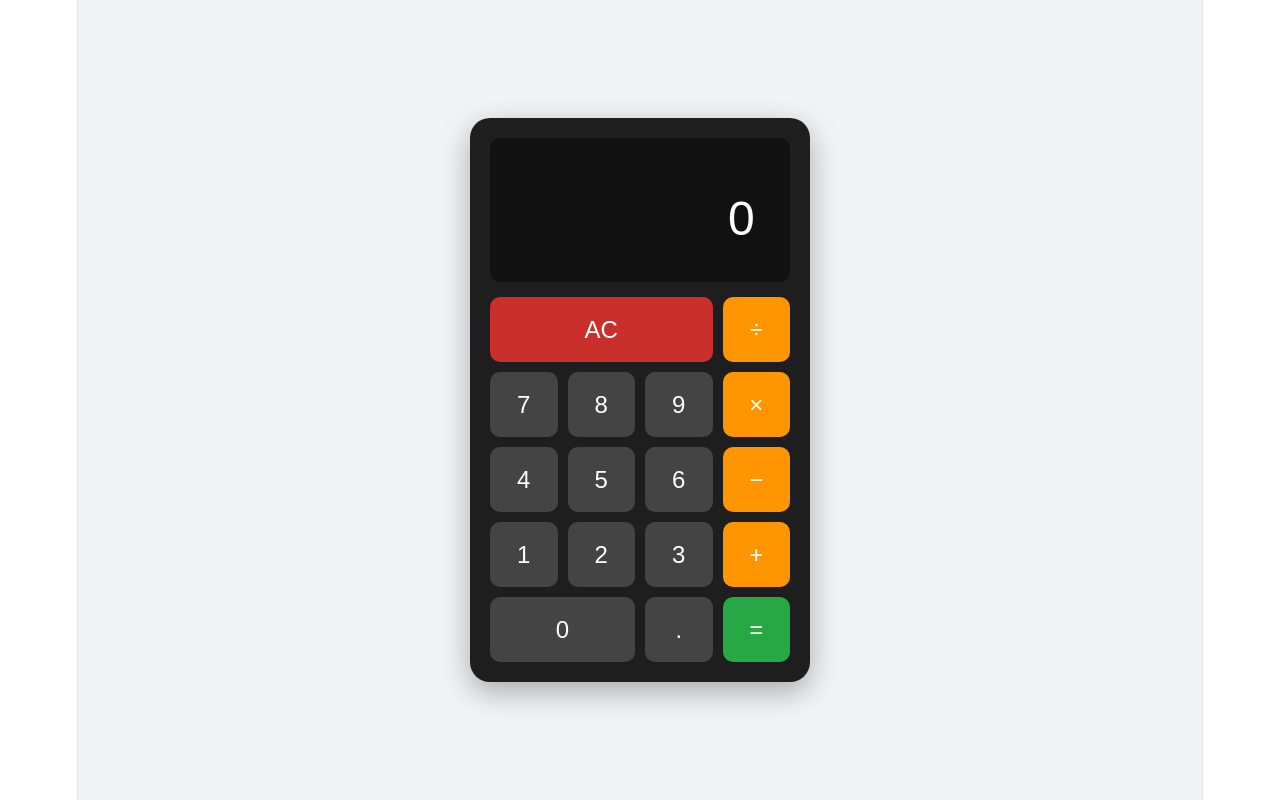
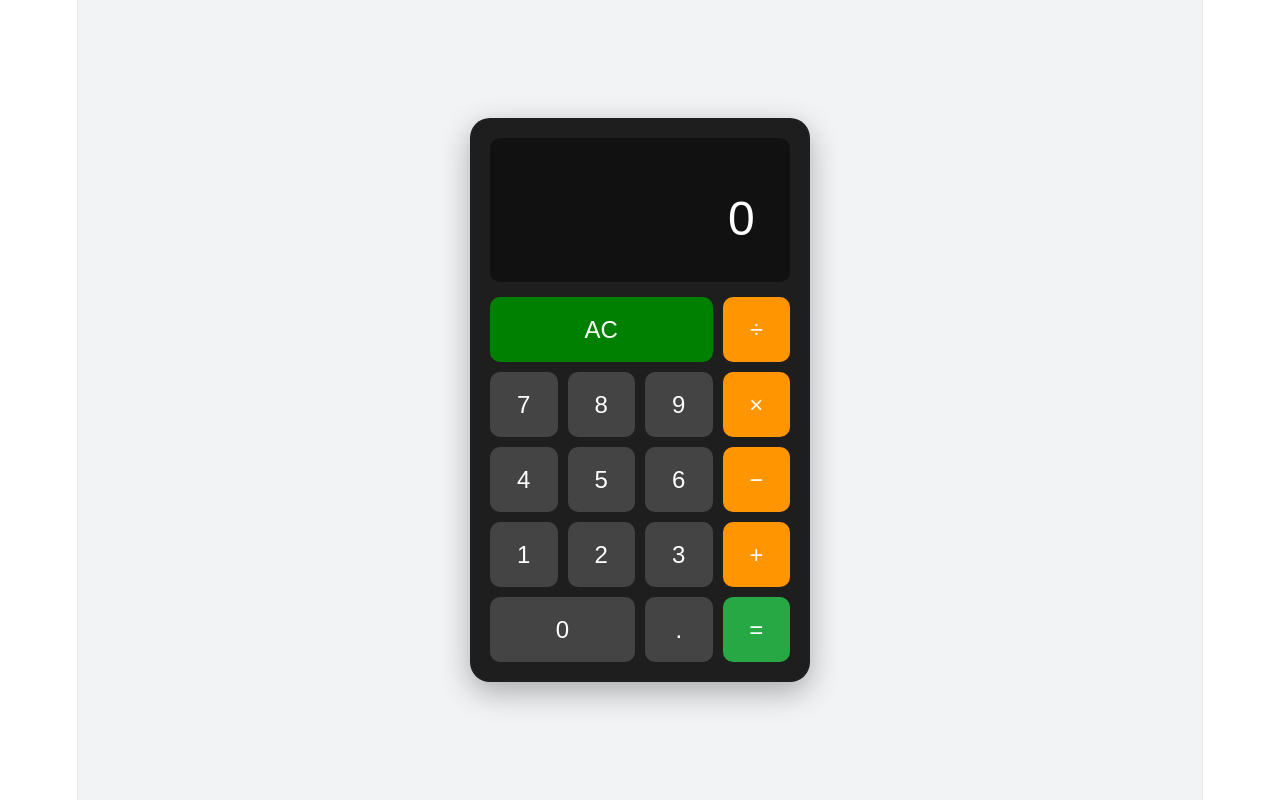
Before and after one commit to chandanams19/calaculator, a React (Vite) app: page / in a window 1280 px wide. In both pictures the pointer is over the button "AC". Built offline with nearby package versions, Linux system fonts and the light colour scheme.

Commit message:
hover color change

```diff
--- a/src/App.css
+++ b/src/App.css
@@ -81,7 +81,7 @@ button:active {
 }
 
 .clear:hover {
-  background: #c9302c;
+  background: green;
 }
 
 .zero {
```
